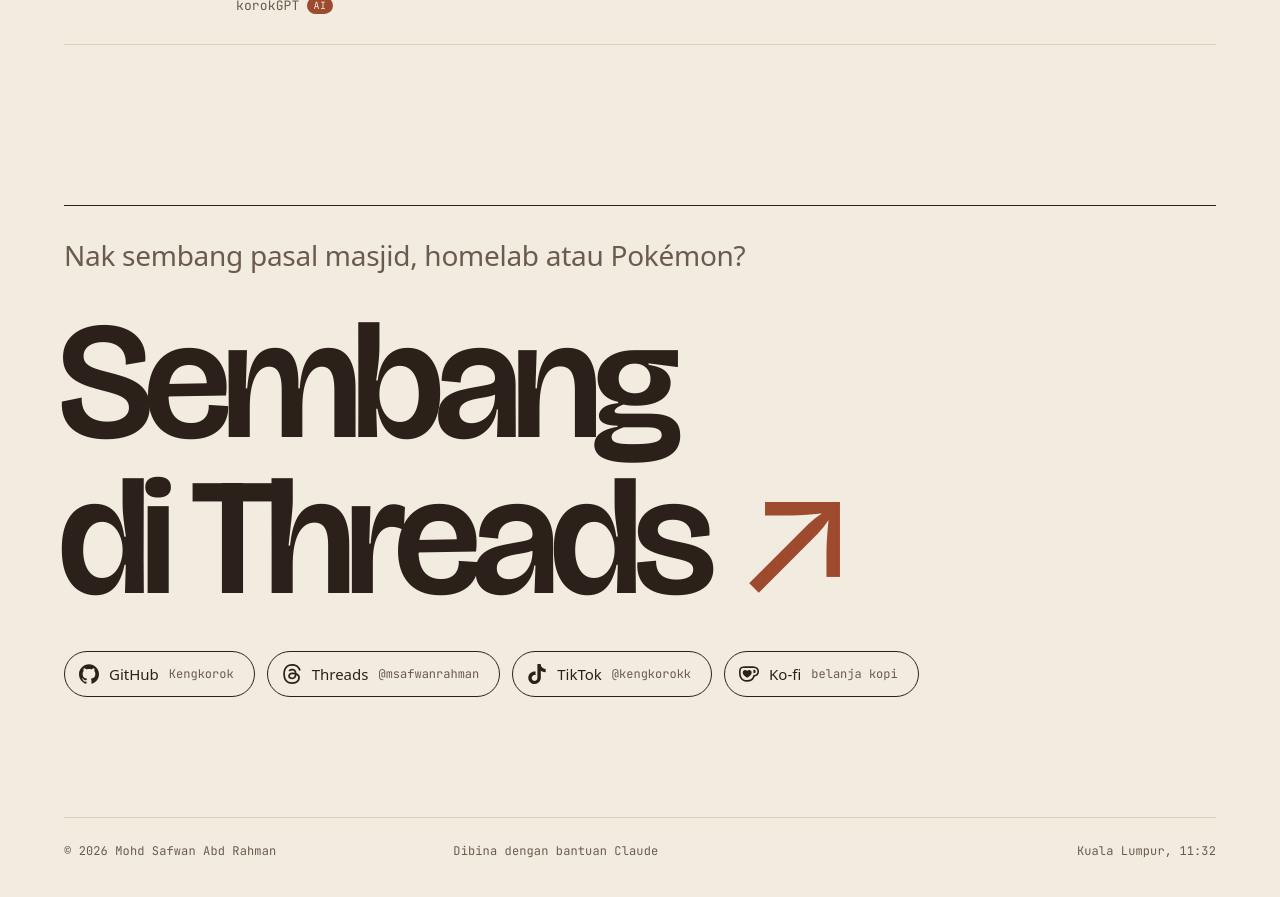
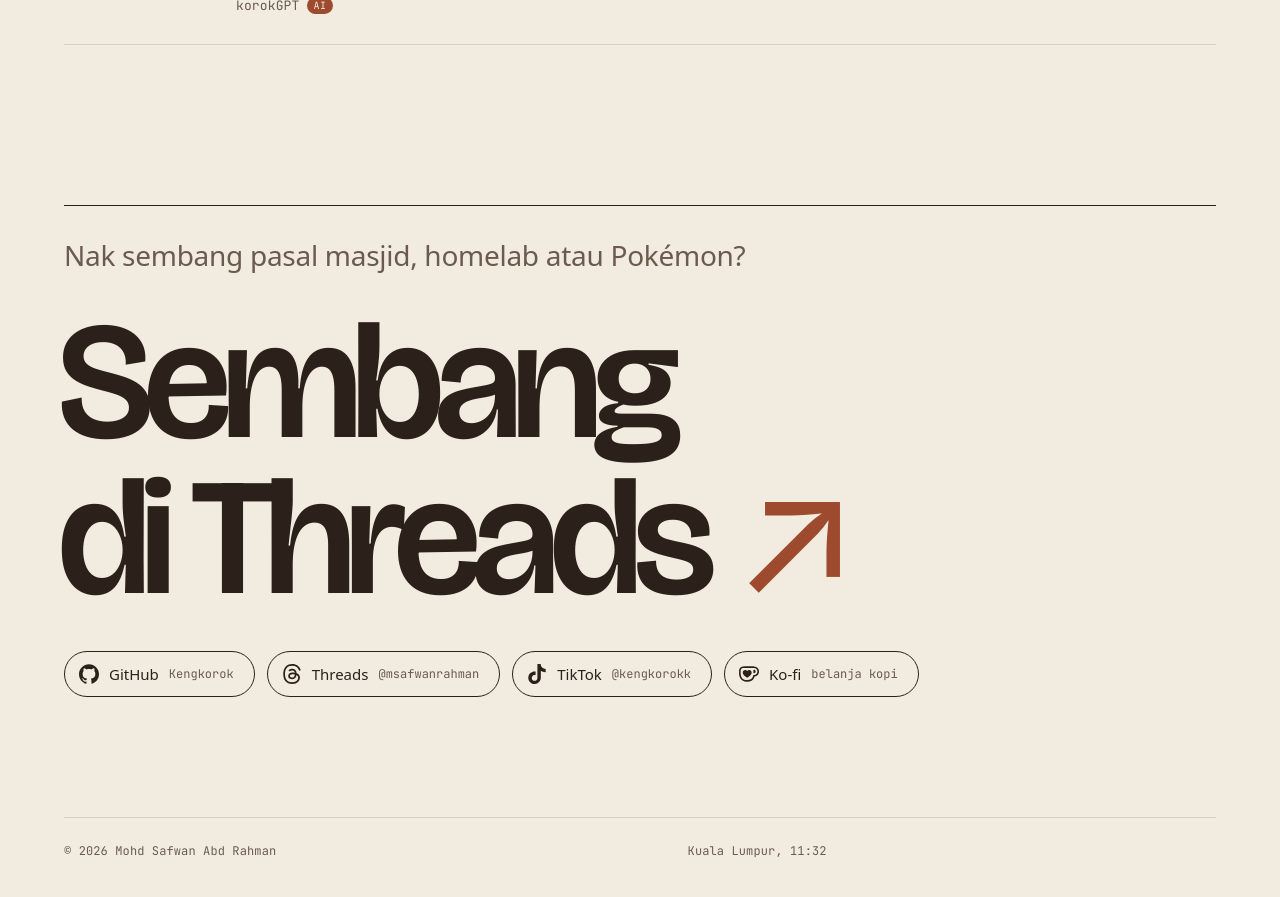
Before and after one commit to Kengkorok/Kengkorok.github.io, a Jekyll site: the page built from index.html, in a window 1280 px wide and 900 px high, scrolled down 5160 px. Shown: the top 897 px of the window. Built offline with Jekyll 4.4.1, drawn with Linux system fonts in a browser that asks for light colours; some web fonts are replaced; some of the changed lines change nothing that is shown.

Commit message:
laman: kemas kini laman utama
Diterbitkan dari Studio

```diff
--- a/_data/laman.yml
+++ b/_data/laman.yml
@@ -3,7 +3,7 @@
 meta:
   title: Mohd Safwan Abd Rahman | Siang Bilal, malam coding
   description: "Portfolio Mohd Safwan Abd Rahman (Korok): Bilal Gred S1 di Masjid Talhah Bin Ubaidillah yang membina website masjid, penjana jadual kuliah dan PoGo Wave Radar."
-  og_title: Mohd Safwan Abd Rahman | Bilal siang, builder malam
+  og_title: Korokk.com | Mohd Safwan Abd Rahman | Siang bilal, malam Coding
   og_description: Website masjid, penjana jadual kuliah, PoGo Wave Radar dan homelab sendiri.
 nav:
   tag: Siang Bilal, Malam Coding
@@ -250,4 +250,3 @@
       url: https://ko-fi.com/kengkorok
 footer:
   - © 2026 Mohd Safwan Abd Rahman
-  - Dibina dengan bantuan Claude
```
